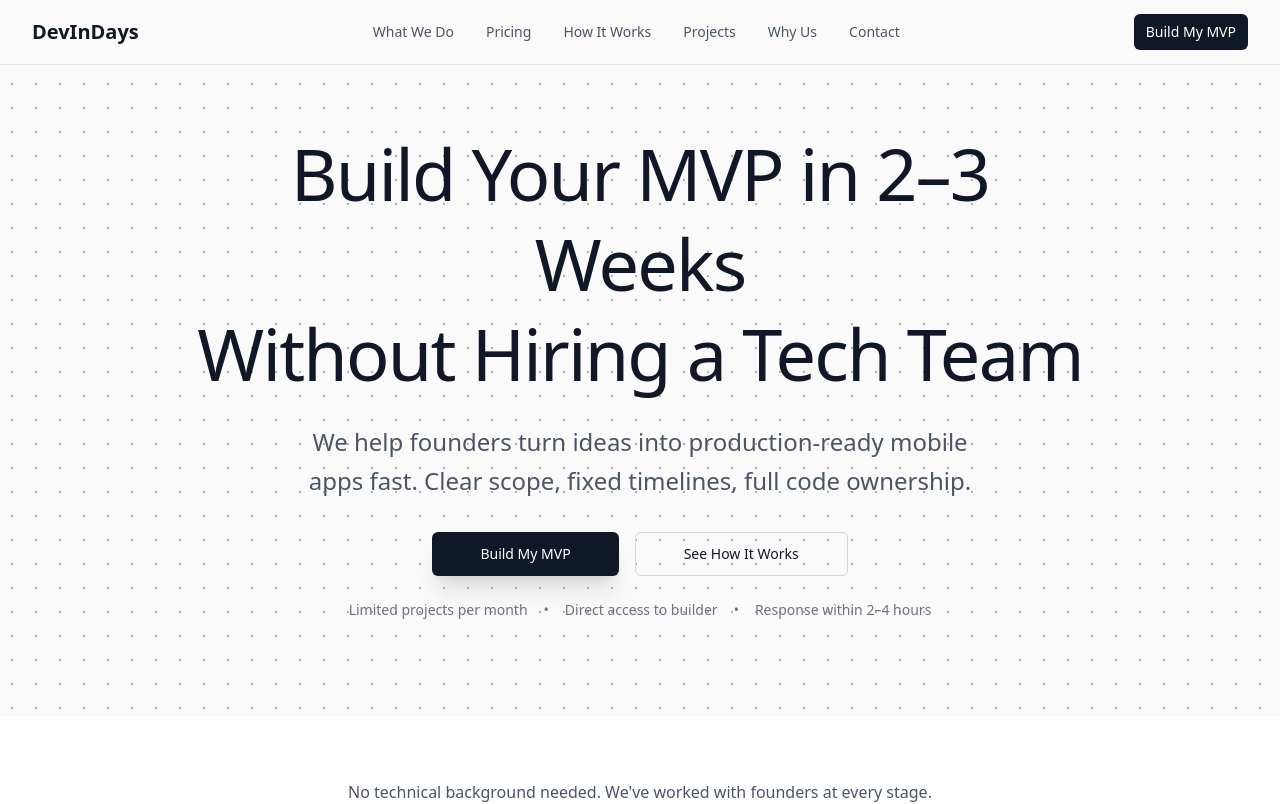
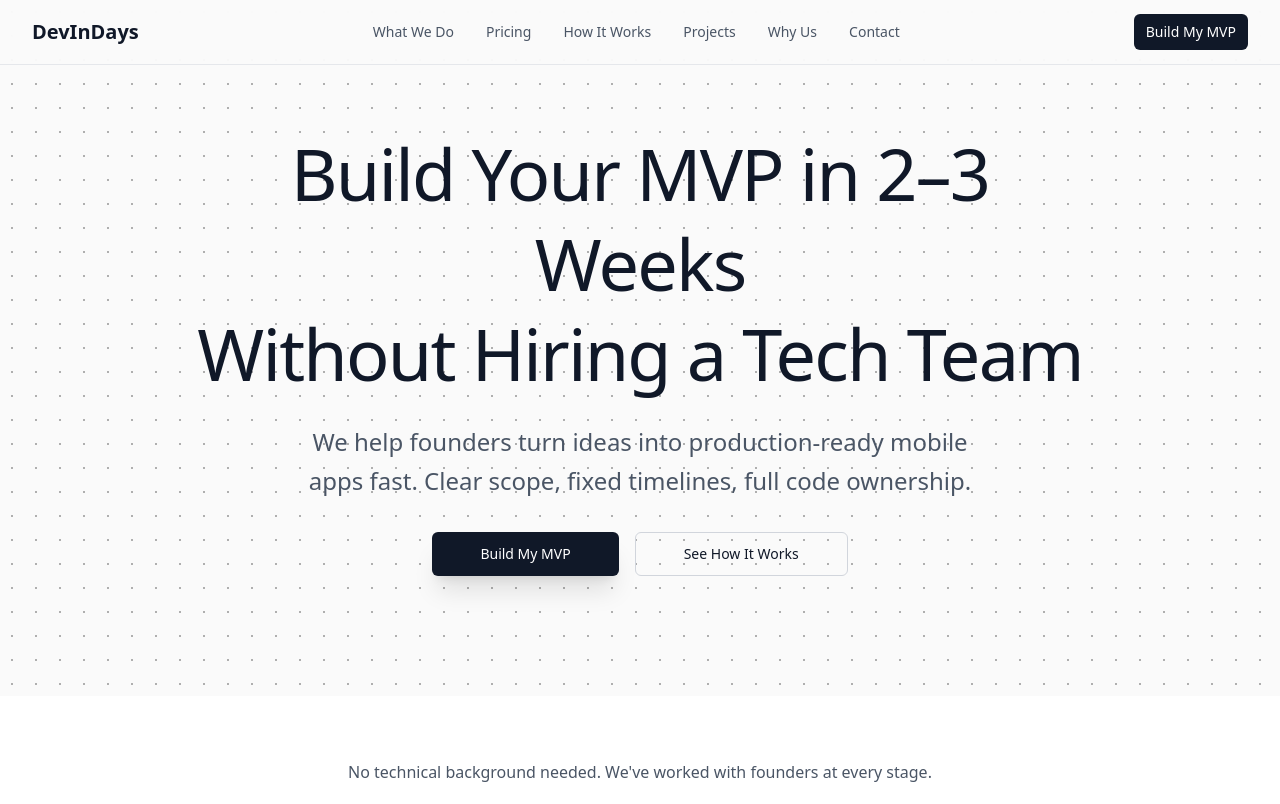
Before and after one commit to Raghav-gpu/devindays, a Next.js app: page / in a window 1280 px wide. Shown: the top 804 px of the page. Built offline with nearby package versions, Linux system fonts and the light colour scheme; no server answers.

Commit message:
Remove bullet points from hero section

```diff
--- a/components/hero-section.tsx
+++ b/components/hero-section.tsx
@@ -46,14 +46,6 @@ export function HeroSection() {
             See How It Works
           </Button>
         </div>
-
-        <div className="flex flex-wrap items-center justify-center gap-4 text-sm text-gray-500 font-light">
-          <span>Limited projects per month</span>
-          <span>•</span>
-          <span>Direct access to builder</span>
-          <span>•</span>
-          <span>Response within 2–4 hours</span>
-        </div>
       </div>
     </section>
   );
```
